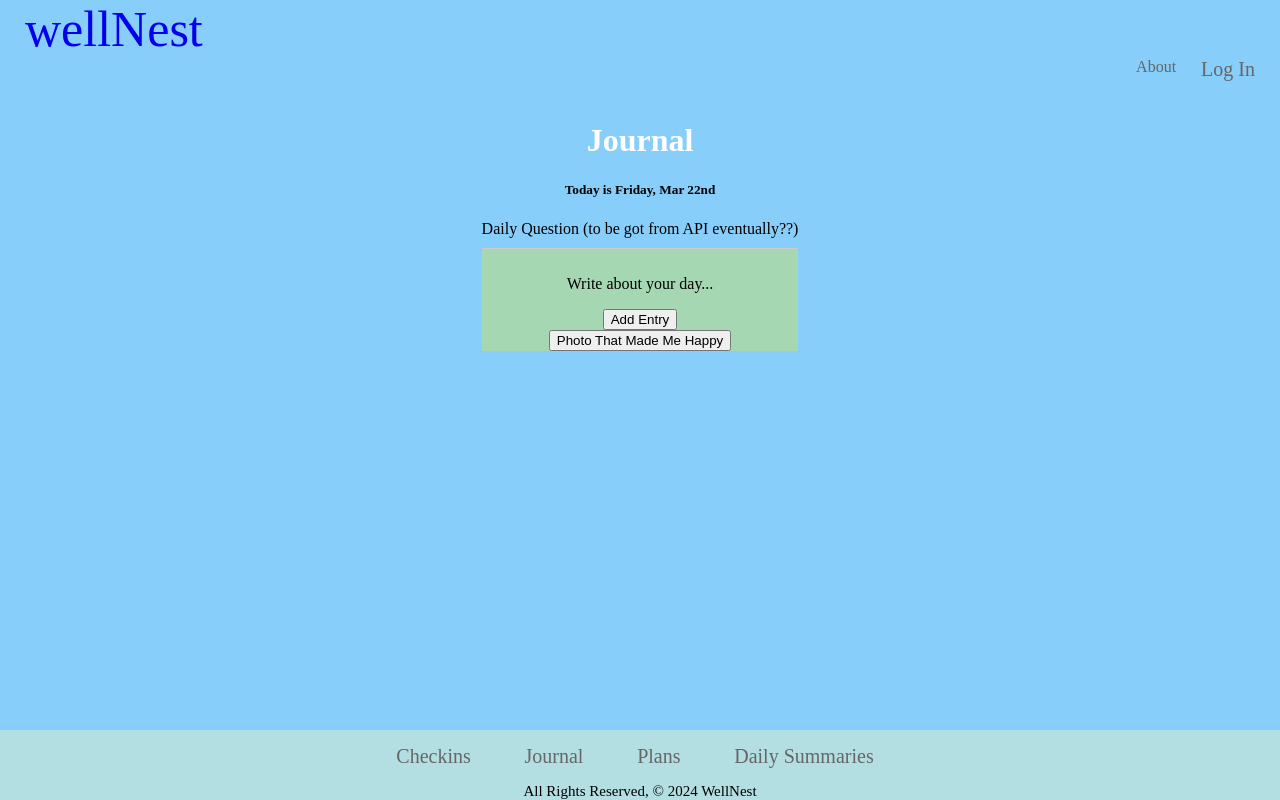
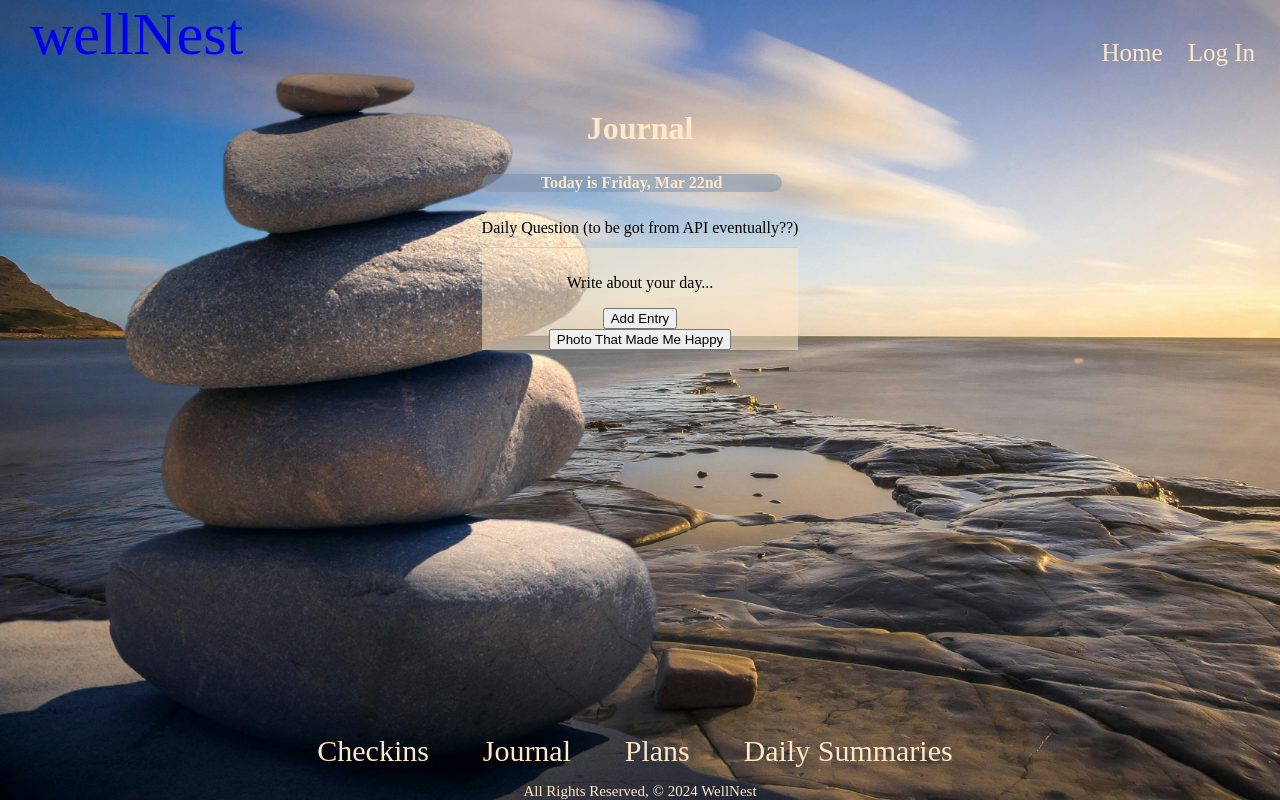
Before and after one commit to LGsusM69/wellNest, a Django app: page /journal/ in a window 1280 px wide. Run offline with Django 3.2, Linux system fonts and the light colour scheme.

Commit message:
rebuild css background

```diff
--- a/main_app/static/CSS/style.css
+++ b/main_app/static/CSS/style.css
@@ -4,6 +4,13 @@ body {
   min-height: 100vh;
   background-color: lightskyblue;
   margin: 0;
+  /* background */
+  background-image: url(background.jpg);
+  background-repeat: no-repeat;
+  background-position: center;
+  background-attachment: fixed;
+  background-size: cover;
+
 }
 
 .nav-wrapper ul.right {
@@ -36,9 +43,9 @@ main {
 
 footer.page-footer {
   font-size: 15px;
-  background-color: #b3dee2;
   text-align: center;
   margin-top: auto;
+  color: #FFE8C8;
 }
 .footer-links li {
   display: inline-block;
@@ -47,32 +54,42 @@ footer.page-footer {
 }
 
 .footer-links li a {
-  color: #666666;
+  color: #FFE8C8;
   text-decoration: none;
+  font-size: 30px;
 }
 
 .footer-links li a:hover {
-  color: #999999;
+  color: #666666;
 }
 
 .left-brand-logo {
   display: flex;
   justify-content: left;
-  font-size: 50px;
+  font-size: 60px;
   text-align: left;
   text-decoration: none;
   list-style: none;
+
 }
 
-.nav-wrapper ul.right li a.about-link,
+.left-brand-logo:visited {
+color: #FFE8C8;
+}
+
+.nav-wrapper ul.right li a.home-link,
+.nav-wrapper ul.right li a.logout-link,
 .nav-wrapper ul.right li a.login-link {
-  color:#666666 ;
+  color: #FFE8C8;
   margin-right: 15px;
   text-decoration: none;
+  margin-top: -30px;
+  font-size: 25px;
 }
-.nav-wrapper ul.right li a.about-link:hover,
+.nav-wrapper ul.right li a.home-link:hover,
+.nav-wrapper ul.right li a.logout-link:hover,
 .nav-wrapper ul.right li a.login-link:hover {
-  color: #999999;
+  color: #666666;
 
 }
 
@@ -88,11 +105,32 @@ footer.page-footer {
 }
 
 h1 {
-  color: white;
+  color: #FFE8C8;
 }
 
 h2 {
-  color: white;
+  color:#FFE8C8;
+}
+
+h5 {
+  color: #FFE8C8;
+  background-color: rgba(119, 144, 170, 0.5);
+  font-size: 16px;
+  padding-right: 20px;
+  padding-left: 20px;
+  border-radius: 10px;
+}
+.today-date {
+  width: 300px
+}
+
+.checkin-date{
+    display: flex;
+    align-self: center;
+    justify-content: center;
+    align-items: center;
+    justify-items: center;
+    align-content: center;
 }
 
 .summary-date-box {
@@ -121,7 +159,7 @@ h2 {
 }
 
 div.journal-entry {
-  background: #dae6335b;
+  background: rgb(255, 232, 200, 0.5);
   margin-bottom: 30px;
 }
 
--- a/main_app/templates/base.html
+++ b/main_app/templates/base.html
@@ -6,8 +6,11 @@
     <meta name="viewport" content="width=device-width, initial-scale=1.0" />
     <meta http-equiv="X-UA-Compatible" content="ie=edge" />
     <title>wellNest</title>
-    <link rel="stylesheet" type="text/css" href="{% static 'CSS/style.css' %}" />
-
+    <link
+      rel="stylesheet"
+      type="text/css"
+      href="{% static 'CSS/style.css' %}"
+    />
   </head>
   <body>
     <header class="navbar-fixed">
@@ -19,10 +22,11 @@
             </li>
           </ul>
           <ul class="right">
-            <li><a href="/about" class="about-link">About</a></li>
+            <li><a href="/" class="home-link">Home</a></li>
             {% if user.is_authenticated %}
-            <li><a href="{% url 'logout' %}">Log Out</a></li>
-            <!-- FIGURE OUT HOW TO MAKE BOTTOM NAV THE IF -->
+            <li>
+              <a href="{% url 'logout' %}" class="logout-link">Log Out</a>
+            </li>
             {% else %}
             <li><a href="{% url 'login' %}" class="login-link">Log In</a></li>
             {% endif %}
--- a/main_app/templates/features/checkins.html
+++ b/main_app/templates/features/checkins.html
@@ -1,7 +1,9 @@
 {% extends 'base.html' %} {% block content %}
 
 <h1 class="checkin">Check In</h1>
-<h5>Today is {{ current_date|date:'l, M jS' }}</h5>
+<div class="checkin-date" >
+  <h5>Today is {{ current_date|date:'l, M jS' }}</h5>
+</div>
 <div class="all-checkins">
   <form action="" method="post">
     <div class="card mood-check">
--- a/main_app/templates/features/journal.html
+++ b/main_app/templates/features/journal.html
@@ -17,11 +17,9 @@
       <button type="submit">Add Entry</button>
     </form>
     <form method="post" enctype="multipart/form-data">
-      {% csrf_token %}
-      {{ form.as_p }}
+      {% csrf_token %} {{ form.as_p }}
       <button type="submit">Photo That Made Me Happy</button>
     </form>
-
   </div>
 </div>
 
--- a/main_app/templates/home.html
+++ b/main_app/templates/home.html
@@ -1,6 +1,4 @@
-{% extends 'base.html' %}
-
-{% block content %}
-<h1>LOGO</h1>
+{% extends 'base.html' %} {% block content %}
+<h1></h1>
 
 {% endblock %}
--- a/main_app/templates/registration/login.html
+++ b/main_app/templates/registration/login.html
@@ -2,7 +2,7 @@
 
 <h1>Login</h1>
 
-<form action="{%url 'login' %}" method="POST">
+<form action="{% url 'login' %}" method="POST">
   {% csrf_token %} {{ form.as_p }}
 
   <input type="hidden" name="next" value="{{ next }}" />
```
Also changed, not shown: wellNest/settings.py (+6 -10 lines), main_app/static/CSS/background.jpg (added), 1 other file.
